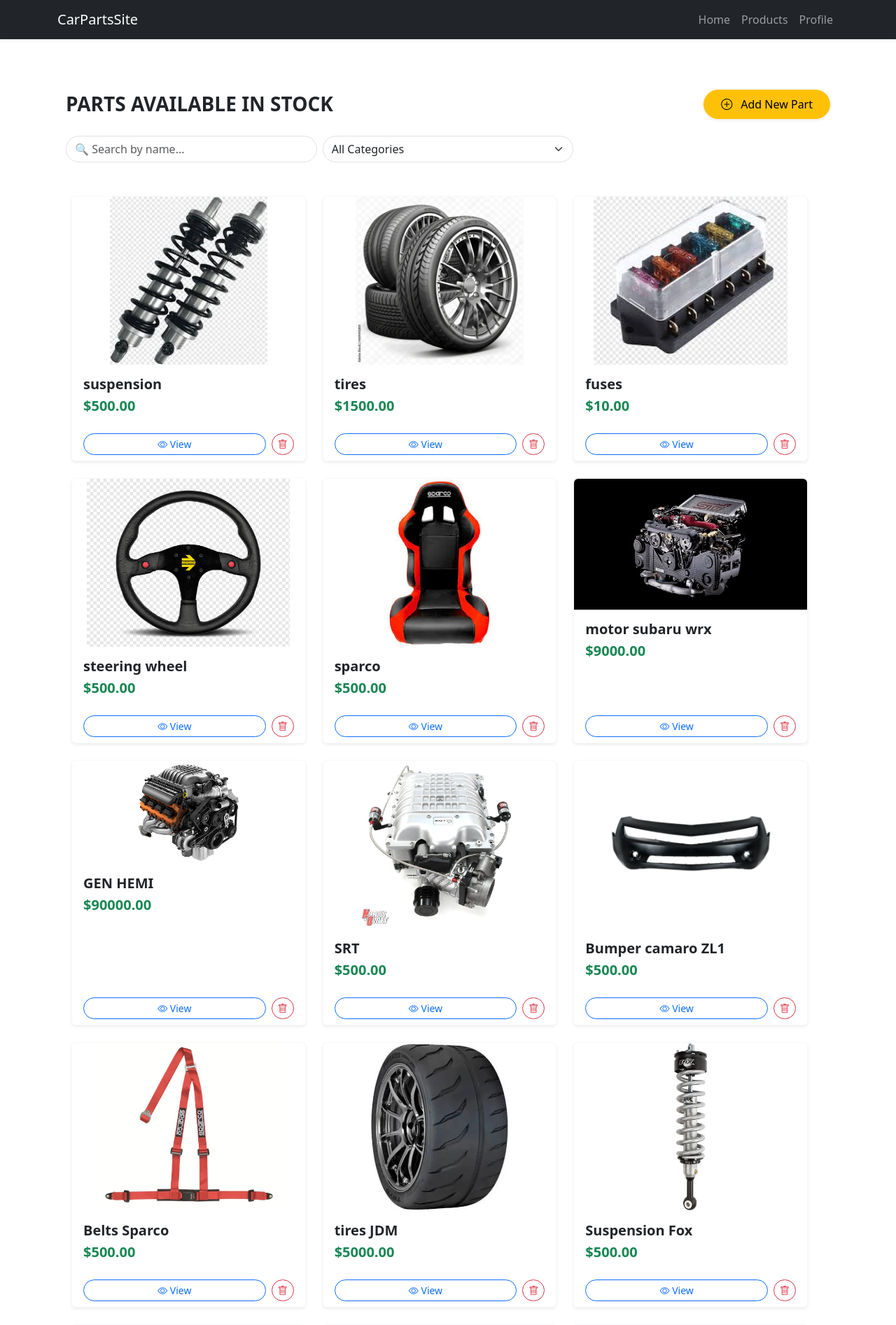
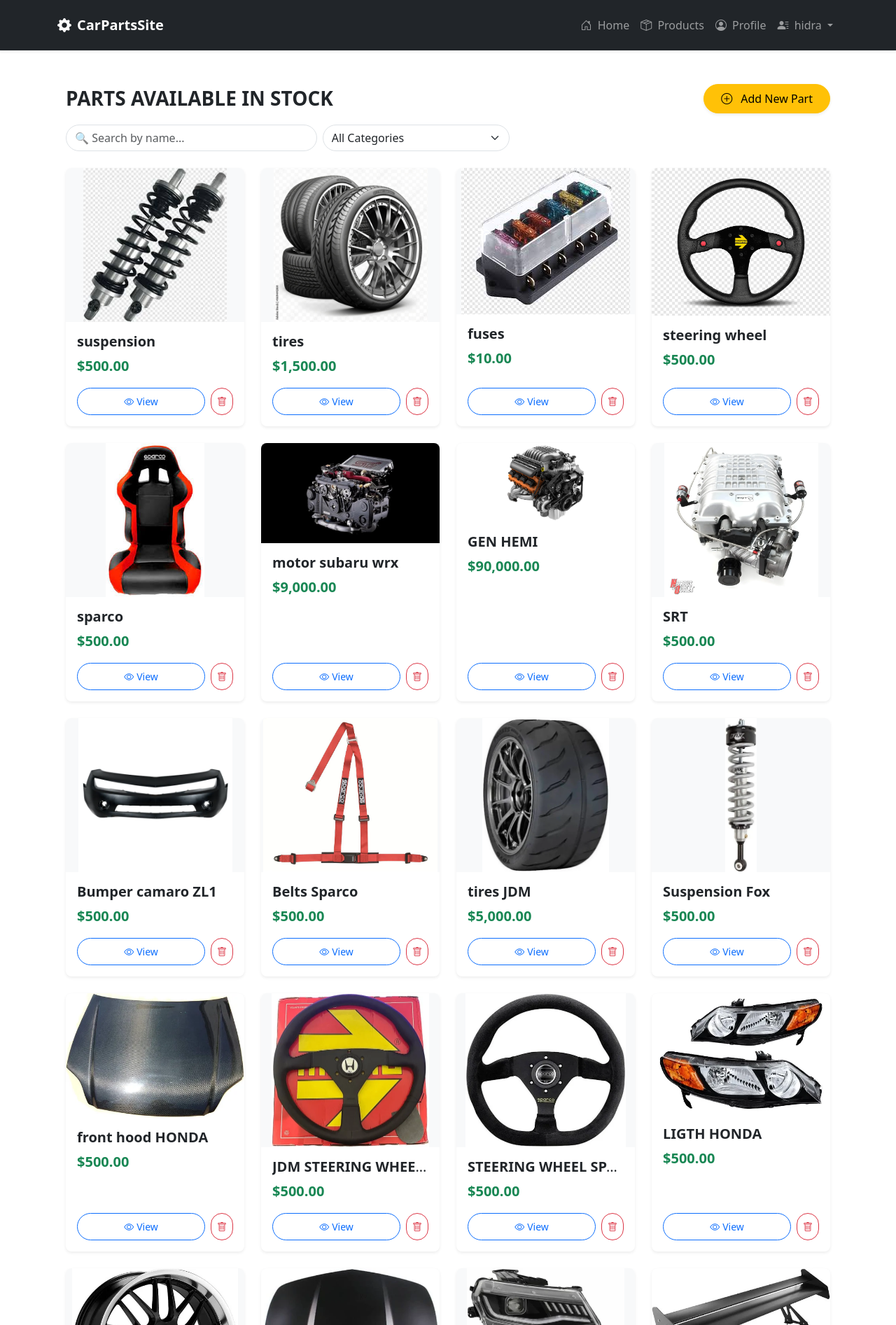
Before and after one commit to hidravneno/CarPartsSitee, a Django app: page /products/products/ in a window 1280 px wide. Shown: the top 1893 px of the page at 70% size. Run offline with Django 5.2, Linux system fonts and the light colour scheme; a user stored in the database is signed in; data comes from the database, SQL or seed files in the repository; both versions use the stored data as it was after the commit; some libraries are stand-ins or nearby versions.

Commit message:
8 implement design ,models changed

```diff
--- a/CarPartsSite/settings.py
+++ b/CarPartsSite/settings.py
@@ -40,6 +40,7 @@
     'django.contrib.sessions',
     'django.contrib.messages',
     'django.contrib.staticfiles',
+    'django.contrib.humanize',
     'pages',
     'products',
     'accounts',
--- a/products/models.py
+++ b/products/models.py
@@ -9,6 +9,8 @@
         ('Interior', 'Interior'),
         ('Body', 'Body'),
         ('Tires', 'Tires'),
+        ('Motor oil','Motor oil'),
+
     ]
 
     name = models.CharField(max_length=100)
--- a/templates/base.html
+++ b/templates/base.html
@@ -28,10 +28,15 @@
     <link rel="stylesheet" href="https://cdnjs.cloudflare.com/ajax/libs/animate.css/4.1.1/animate.min.css"/>
   </head>
   <body>
-    <!-- Navbar -->
-    <nav class="navbar navbar-expand-lg navbar-dark bg-dark mb-4 shadow-sm">
+    <!-- Navbar Mejorado -->
+<nav class="navbar navbar-expand-lg navbar-dark bg-dark shadow-sm py-3 sticky-top">
   <div class="container">
-        <a class="navbar-brand" href="/">CarPartsSite</a>
+    <!-- Logo con ícono -->
+    <a class="navbar-brand fw-bold d-flex align-items-center" href="/">
+      <i class="bi bi-gear-fill me-2"></i> CarPartsSite
+    </a>
+
+    <!-- Botón responsive -->
     <button
       class="navbar-toggler"
       type="button"
@@ -44,23 +49,60 @@
       <span class="navbar-toggler-icon"></span>
     </button>
 
-        <div class="collapse navbar-collapse" id="navbarNav">
-          <ul class="navbar-nav ms-auto">
+    <!-- Enlaces -->
+    <div class="collapse navbar-collapse justify-content-end" id="navbarNav">
+      <ul class="navbar-nav">
         <li class="nav-item">
-              <a class="nav-link" href="/">Home</a>
+          <a class="nav-link {% if request.path == '/' %}active{% endif %}" href="/">
+            <i class="bi bi-house-door me-1"></i> Home
+          </a>
         </li>
+
         {% if request.user.is_authenticated %}
         <li class="nav-item">
-                <a class="nav-link" href="{% url 'parts_list' %}">Products</a>
+          <a class="nav-link {% if 'parts' in request.path %}active{% endif %}" href="{% url 'parts_list' %}">
+            <i class="bi bi-box-seam me-1"></i> Products
+          </a>
         </li>
         {% endif %}
+
         <li class="nav-item">
-              <a class="nav-link" href="/accounts/profile/">Profile</a>
+          <a class="nav-link {% if 'profile' in request.path %}active{% endif %}" href="/accounts/profile/">
+            <i class="bi bi-person-circle me-1"></i> Profile
+          </a>
         </li>
+
+        {% if request.user.is_authenticated %}
+        <li class="nav-item dropdown">
+          <a class="nav-link dropdown-toggle" href="#" id="navbarUserDropdown" role="button"
+             data-bs-toggle="dropdown" aria-expanded="false">
+            <i class="bi bi-person-lines-fill me-1"></i> {{ request.user.username }}
+          </a>
+          <ul class="dropdown-menu dropdown-menu-end" aria-labelledby="navbarUserDropdown">
+            <li><a class="dropdown-item" href="/accounts/profile/">My Profile</a></li>
+            <li><hr class="dropdown-divider"></li>
+            <li>
+              <form method="POST" action="{% url 'logout' %}">
+                {% csrf_token %}
+                <button type="submit" class="dropdown-item text-danger">
+                  <i class="bi bi-box-arrow-right me-1"></i> Logout
+                </button>
+              </form>
+            </li>
+          </ul>
+        </li>
+        {% else %}
+        <li class="nav-item">
+          <a class="nav-link" href="{% url 'login' %}">
+            <i class="bi bi-box-arrow-in-right me-1"></i> Login
+          </a>
+        </li>
+        {% endif %}
       </ul>
     </div>
   </div>
 </nav>
+
 
     <!-- Main Content -->
     <main class="container">
--- a/templates/footer.html
+++ b/templates/footer.html
@@ -1,4 +1,15 @@
-<!-- filepath: \\wsl.localhost\Ubuntu\home\hidra\Code\SDGKU\FSDI_118\CarPartsSite\CarPartsSite\templates\footer.html -->
-<footer class="bg-dark text-white text-center py-1 mt-auto">
-  &copy; 2025 CarPartsSite. All rights reserved.
+<footer class="bg-dark text-white mt-auto py-3">
+  <div class="container">
+    <div class="row align-items-center">
+      <div class="col-md-4 text-md-start text-center mb-2 mb-md-0">
+        <span>&copy; 2025 CarPartsSite. All rights reserved.</span>
+      </div>
+      <div class="col-md-4 text-center mb-2 mb-md-0">
+        <span>Privacy Policy | Terms of Use</span>
+      </div>
+      <div class="col-md-4 text-md-end text-center">
+        <span>Developed by HIDRA 💻</span>
+      </div>
+    </div>
+  </div>
 </footer>
--- a/templates/products/parts_list.html
+++ b/templates/products/parts_list.html
@@ -1,9 +1,10 @@
 {% extends 'base.html' %}
+{% load humanize %} <!-- Add this line -->
 
 {% block content %}
 <section class="container my-5">
   <!-- Title and Add Button -->
-  <div class="d-flex justify-content-between align-items-center mb-4">
+  <div class="d-flex justify-content-between align-items-center mb-3">
     <h3 class="fw-bold text-dark mb-0">PARTS AVAILABLE IN STOCK</h3>
     <a href="{% url 'add_part' %}" class="btn btn-warning rounded-pill px-4 py-2 shadow-sm">
       <i class="bi bi-plus-circle me-2"></i> Add New Part
@@ -12,15 +13,13 @@
 
   <!-- Filter & Search Form -->
   <form method="get" class="mb-4">
-    <div class="row g-2">
-      <!-- Search Field -->
-      <div class="col-md-4">
+    <div class="row g-2 align-items-center">
+      <div class="col-md-5 col-lg-4">
         <input type="text" name="search" class="form-control rounded-pill"
                placeholder="🔍 Search by name..." value="{{ request.GET.search }}">
       </div>
 
-      <!-- Category Dropdown -->
-      <div class="col-md-4">
+      <div class="col-md-4 col-lg-3">
         <select name="category" class="form-select rounded-pill" onchange="this.form.submit()">
           <option value="">All Categories</option>
           {% for cat in categories %}
@@ -30,42 +29,63 @@
           {% endfor %}
         </select>
       </div>
-
-
+    </div>
+  </form>
 
   <!-- Parts Grid -->
   {% if parts %}
-    <div class="row row-cols-1 row-cols-md-2 row-cols-lg-3 g-4">
+    <div class="row row-cols-1 row-cols-sm-2 row-cols-md-3 row-cols-lg-4 g-4">
       {% for part in parts %}
         <div class="col">
-          <div class="card h-100 border-light shadow-sm">
+          <div class="card h-100 border-0 shadow-sm rounded-3 hover-shadow">
             {% if part.image %}
-              <div class="w-100" style="max-height: 240px; overflow: hidden;">
-                <img src="{{ part.image.url }}" alt="{{ part.name }}" class="card-img-top rounded-top img-fluid" style="object-fit: contain; width: 100%; height: 100%;">
+              <div class="w-100 d-flex justify-content-center align-items-center"
+                   style="max-height: 220px; overflow: hidden; background-color: #f8f9fa; border-top-left-radius: .5rem; border-top-right-radius: .5rem;">
+                <img src="{{ part.image.url }}" alt="{{ part.name }}"
+                     class="img-fluid"
+                     style="object-fit: contain; max-height: 220px; width: auto; max-width: 100%;">
+              </div>
+            {% else %}
+              <div class="bg-light d-flex align-items-center justify-content-center"
+                   style="height: 220px; border-top-left-radius: .5rem; border-top-right-radius: .5rem;">
+                <i class="bi bi-image fs-1 text-muted"></i>
               </div>
             {% endif %}
-            <div class="card-body">
-              <h5 class="card-title mb-1">
+            <div class="card-body d-flex flex-column">
+              <h5 class="card-title mb-2 text-truncate" title="{{ part.name }}">
                 <a href="{% url 'part_detail' part.id %}" class="text-decoration-none text-dark fw-semibold">
                   {{ part.name }}
                 </a>
               </h5>
-              <p class="card-text text-success fw-semibold fs-5">${{ part.price }}</p>
-            </div>
-            <div class="card-footer bg-transparent border-0 d-flex gap-2">
-              <a href="{% url 'part_detail' part.id %}" class="btn btn-outline-primary btn-sm w-100 rounded-pill">
-                <i class="bi bi-eye"></i> View
-              </a>
-              <a href="{% url 'part_delete' part.id %}" class="btn btn-outline-danger btn-sm rounded-pill">
-                <i class="bi bi-trash"></i>
-              </a>
+              <p class="card-text text-success fw-bold fs-5 mb-3">${{ part.price|intcomma }}</p>
+              <div class="mt-auto d-flex gap-2">
+                <a href="{% url 'part_detail' part.id %}"
+                   class="btn btn-outline-primary btn-sm rounded-pill flex-grow-1 d-flex align-items-center justify-content-center gap-1">
+                  <i class="bi bi-eye"></i> View
+                </a>
+                <a href="{% url 'part_delete' part.id %}"
+                   class="btn btn-outline-danger btn-sm rounded-pill d-flex align-items-center justify-content-center p-2"
+                   title="Delete">
+                  <i class="bi bi-trash"></i>
+                </a>
+              </div>
             </div>
           </div>
         </div>
       {% endfor %}
     </div>
   {% else %}
-    <div class="alert alert-warning text-center mt-4">No parts available.</div>
+    <div class="alert alert-warning text-center mt-4 fs-5">
+      No parts available. Please add new parts using the button above.
+    </div>
   {% endif %}
 </section>
+
+<style>
+  /* Hover shadow for cards */
+  .hover-shadow:hover {
+    box-shadow: 0 8px 20px rgba(0,0,0,0.15);
+    transition: box-shadow 0.3s ease-in-out;
+  }
+</style>
 {% endblock %}
```
Also changed, not shown: templates/accounts/profile.html (+2 -5 lines), templates/products/part_detail.html (+54 -15 lines), templates/products/part_form.html (+13 -10 lines), db.sqlite3, media/parts/SPARCO_BLACK_BP3gqEG.webp (added), media/parts/nos.webp (added), media/parts/oil_valvoline.webp (added), products/migrations/0008_alter_part_category.py (added), products/migrations/0009_alter_part_category.py (added). Lines whose indentation alone changed are shown as unchanged.
